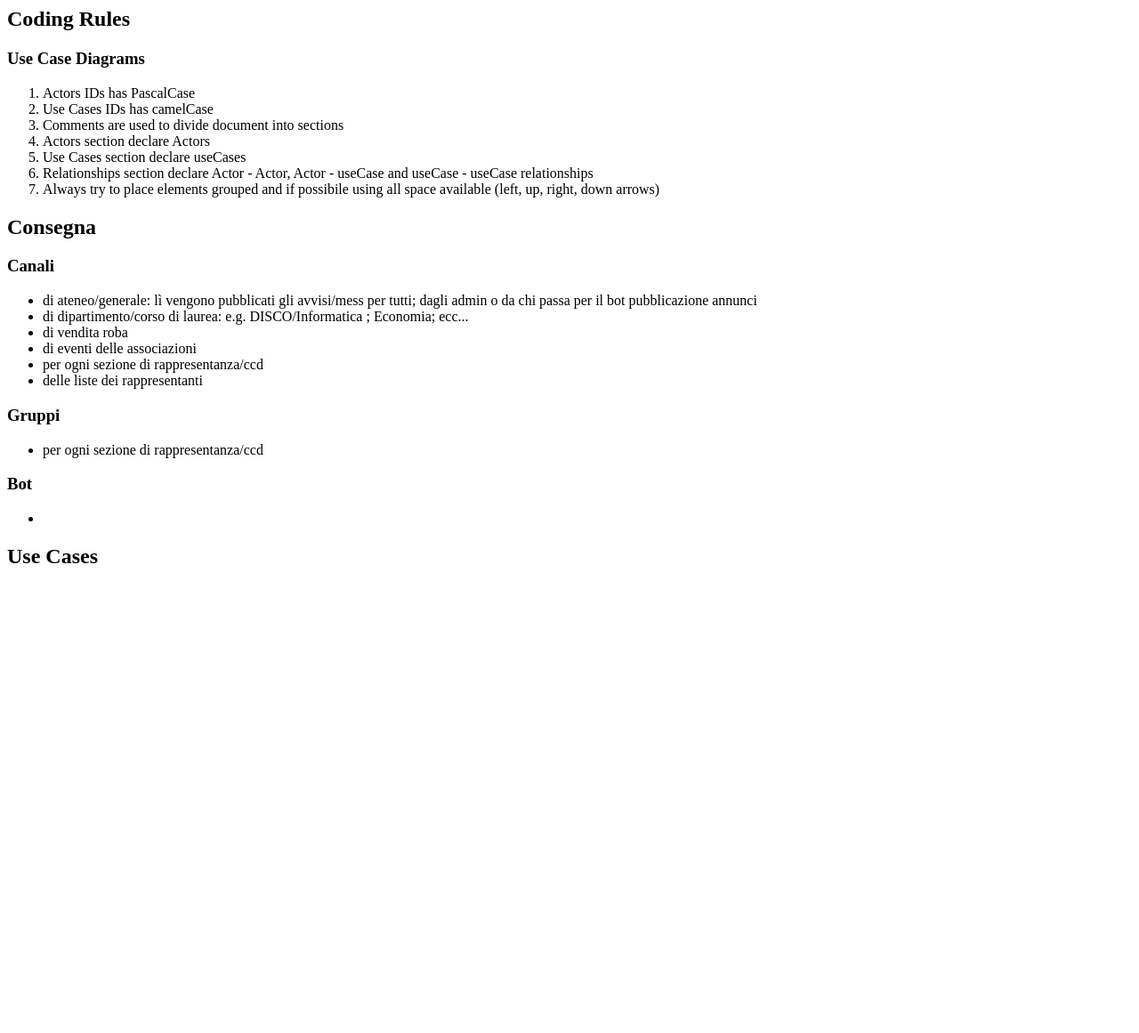
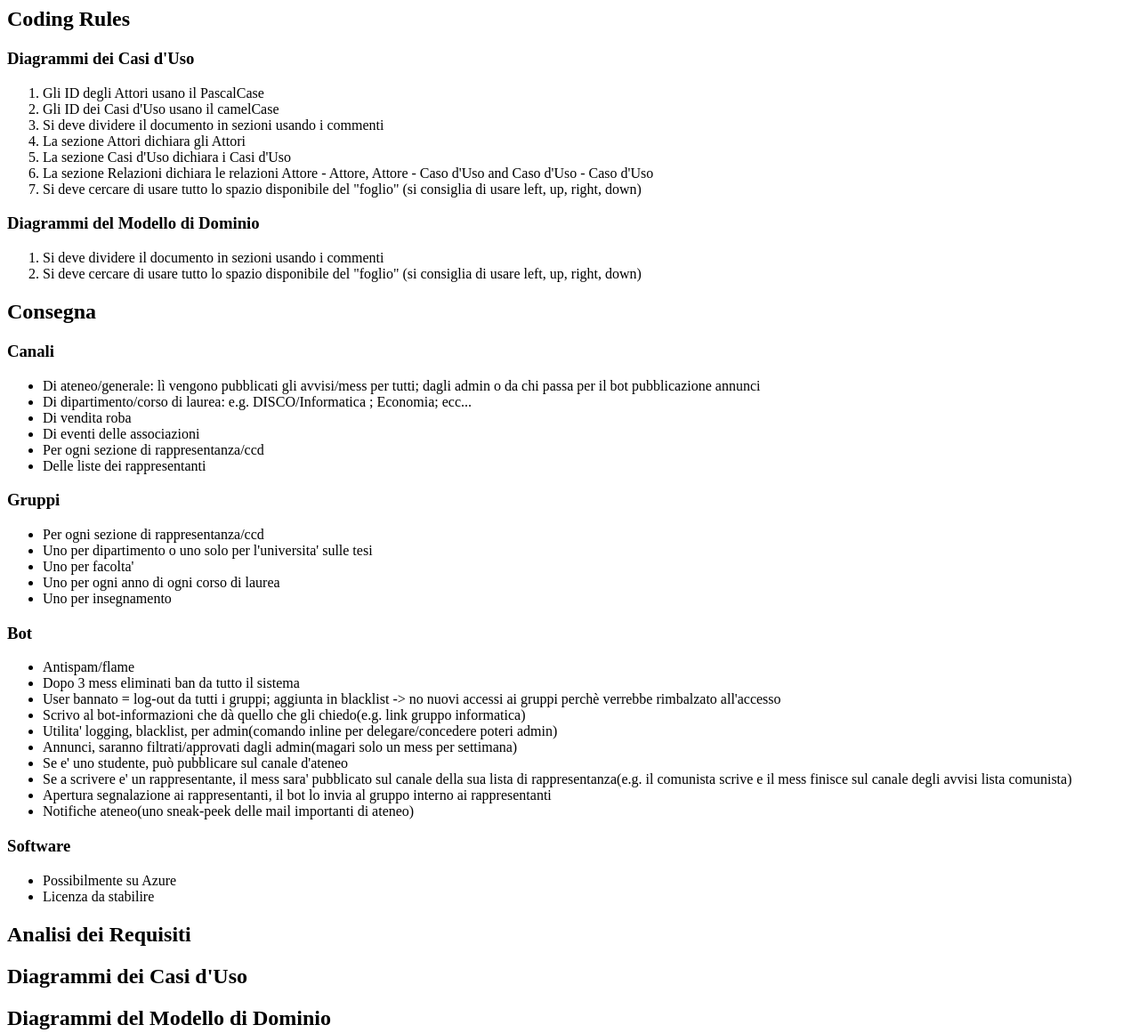
Before and after one commit to frefolli/telemaco, a plain HTML site: page src/main/resources/static/index.html in a window 1280 px wide. Shown: the whole page at 89% size. Before the commit the page ends 800 px from the top, so only its background shows below. Drawn offline with Linux system fonts and the light colour scheme.

Commit message:
Update index.html

```diff
--- a/src/main/resources/static/index.html
+++ b/src/main/resources/static/index.html
@@ -6,16 +6,25 @@
         <div>
             <h2>Coding Rules</h2>
             <div>
-                <h3>Use Case Diagrams</h3>
-                <ol>
-                    <li>Actors IDs has PascalCase</li>
-                    <li>Use Cases IDs has camelCase</li>
-                    <li>Comments are used to divide document into sections</li>
-                    <li>Actors section declare Actors</li>
-                    <li>Use Cases section declare useCases</li>
-                    <li>Relationships section declare Actor - Actor, Actor - useCase and useCase - useCase relationships</li>
-                    <li>Always try to place elements grouped and if possibile using all space available (left, up, right, down arrows)</li>
-                </ol>
+                <div>
+                    <h3>Diagrammi dei Casi d'Uso</h3>
+                    <ol>
+                        <li>Gli ID degli Attori usano il PascalCase</li>
+                        <li>Gli ID dei Casi d'Uso usano il camelCase</li>
+                        <li>Si deve dividere il documento in sezioni usando i commenti</li>
+                        <li>La sezione Attori dichiara gli Attori</li>
+                        <li>La sezione Casi d'Uso dichiara i Casi d'Uso</li>
+                        <li>La sezione Relazioni dichiara le relazioni Attore - Attore, Attore - Caso d'Uso and Caso d'Uso - Caso d'Uso</li>
+                        <li>Si deve cercare di usare tutto lo spazio disponibile del "foglio" (si consiglia di usare left, up, right, down)</li>
+                    </ol>
+                </div>
+                <div>
+                    <h3>Diagrammi del Modello di Dominio</h3>
+                    <ol>
+                        <li>Si deve dividere il documento in sezioni usando i commenti</li>
+                        <li>Si deve cercare di usare tutto lo spazio disponibile del "foglio" (si consiglia di usare left, up, right, down)</li>
+                    </ol>
+                </div>
             </div>
         </div>
         <div>
@@ -23,49 +32,65 @@
             <div>
                 <h3>Canali</h3>
                 <ul>
-                    <li>di ateneo/generale: lì vengono pubblicati gli avvisi/mess per tutti; dagli admin o da chi passa per il bot pubblicazione annunci</li>
-                    <li>di dipartimento/corso di laurea: e.g. DISCO/Informatica ; Economia; ecc...</li>
-                    <li>di vendita roba</li>
-                    <li>di eventi delle associazioni</li>
-                    <li>per ogni sezione di rappresentanza/ccd</li>
-                    <li>delle liste dei rappresentanti</li>
+                    <li>Di ateneo/generale: lì vengono pubblicati gli avvisi/mess per tutti; dagli admin o da chi passa per il bot pubblicazione annunci</li>
+                    <li>Di dipartimento/corso di laurea: e.g. DISCO/Informatica ; Economia; ecc...</li>
+                    <li>Di vendita roba</li>
+                    <li>Di eventi delle associazioni</li>
+                    <li>Per ogni sezione di rappresentanza/ccd</li>
+                    <li>Delle liste dei rappresentanti</li>
                 </ul>
             </div>
 
             <div>
                 <h3>Gruppi</h3>
                 <ul>
-                    <li>per ogni sezione di rappresentanza/ccd</li>
+                    <li>Per ogni sezione di rappresentanza/ccd</li>
+                    <li>Uno per dipartimento o uno solo per l'universita' sulle tesi</li>
+                    <li>Uno per facolta'</li>
+                    <li>Uno per ogni anno di ogni corso di laurea</li>
+                    <li>Uno per insegnamento</li>
                 </ul>
             </div>
 
             <div>
                 <h3>Bot</h3>
                 <ul>
-                    <li></li>
+                    <li>Antispam/flame</li>
+                    <li>Dopo 3 mess eliminati ban da tutto il sistema</li>
+                    <li>User bannato = log-out da tutti i gruppi; aggiunta in blacklist -> no nuovi accessi ai gruppi perchè verrebbe rimbalzato all'accesso</li>
+                    <li>Scrivo al bot-informazioni che dà quello che gli chiedo(e.g. link gruppo informatica)</li>
+                    <li>Utilita' logging, blacklist, per admin(comando inline per delegare/concedere poteri admin)</li>
+                    <li>Annunci, saranno filtrati/approvati dagli admin(magari solo un mess per settimana)</li>
+                    <li>Se e' uno studente, può pubblicare sul canale d'ateneo</li>
+                    <li>Se a scrivere e' un rappresentante, il mess sara' pubblicato sul canale della sua lista di rappresentanza(e.g. il comunista scrive e il mess finisce sul canale degli avvisi lista comunista)</li>
+                    <li>Apertura segnalazione ai rappresentanti, il bot lo invia al gruppo interno ai rappresentanti</li>
+                    <li>Notifiche ateneo(uno sneak-peek delle mail importanti di ateneo)</li>
                 </ul>
             </div>
-            <!--
-                bot antispam/messaggi provocatori
-                dopo 3 mess eliminati ban da tutto il sistema
-                user bannato = log-out da tutti i gruppi; aggiunta in blacklist -> no nuovi accessi ai gruppi perchè verrebbe rimbalzato all'accesso
-
-                scrivo al bot-informazioni che dà quello che gli chiedo(e.g. link gruppo informatica)
-
-
-                bot utilità(logging, blacklist, per admin(comando inline per delegare/concedere poteri admin));
-                bot annunci, saranno filtrati/approvati dagli admin(magari solo un mess per settimana)
-                (se è uno studente; può pubblicare sul canale d'ateneo; se a scrivere è un rappre, il mess sarà pubblicato sul canale della sua lista di rappresentanza(e.g. il comunista scrive e il mess finisce sul canale degli avvisi lista comunista))
-                io scrivo al bot delle segnalazioni ai rappre e il bot lo invia al gruppo interno dei rappre
-                bot di notifiche ateneo(uno sneak-peek delle mail importanti di ateneo)
-
-                gruppo sulle tesi(uno per dipartimento o uno solo per l'uni)
-            -->
+            <div>
+                <h3>Software</h3>
+                <ul>
+                    <li>Possibilmente su Azure</li>
+                    <li>Licenza da stabilire</li>
+                </ul>
+            </div>
         </div>
         <div>
-            <h2>Use Cases</h2>
+            <h2>Analisi dei Requisiti</h2>
             <div>
-                <!-- Will contain <img> -->
+                <!-- TODO -->
+            </div>
+        </div>
+        <div>
+            <h2>Diagrammi dei Casi d'Uso</h2>
+            <div>
+                <!-- TODO -->
+            </div>
+        </div>
+        <div>
+            <h2>Diagrammi del Modello di Dominio</h2>
+            <div>
+                <!-- TODO -->
             </div>
         </div>
     </body>
```
